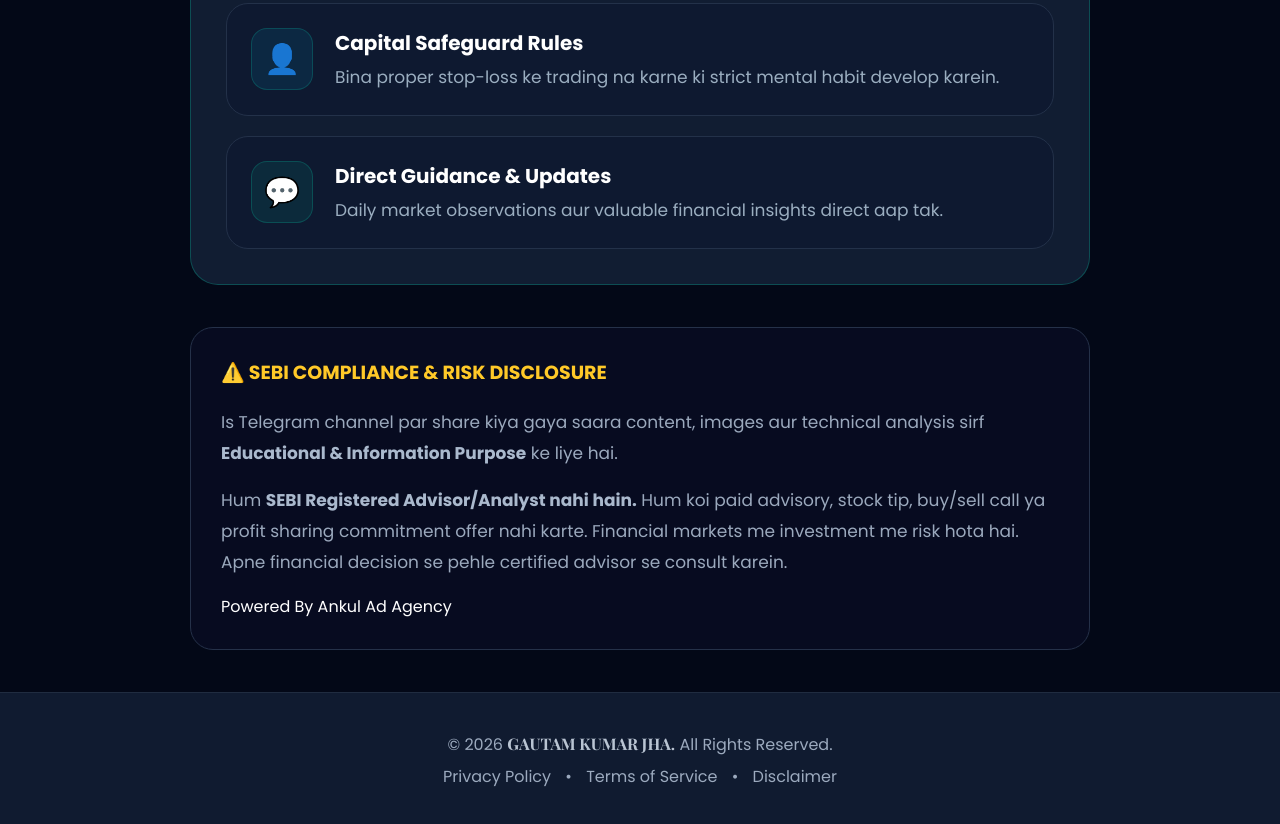
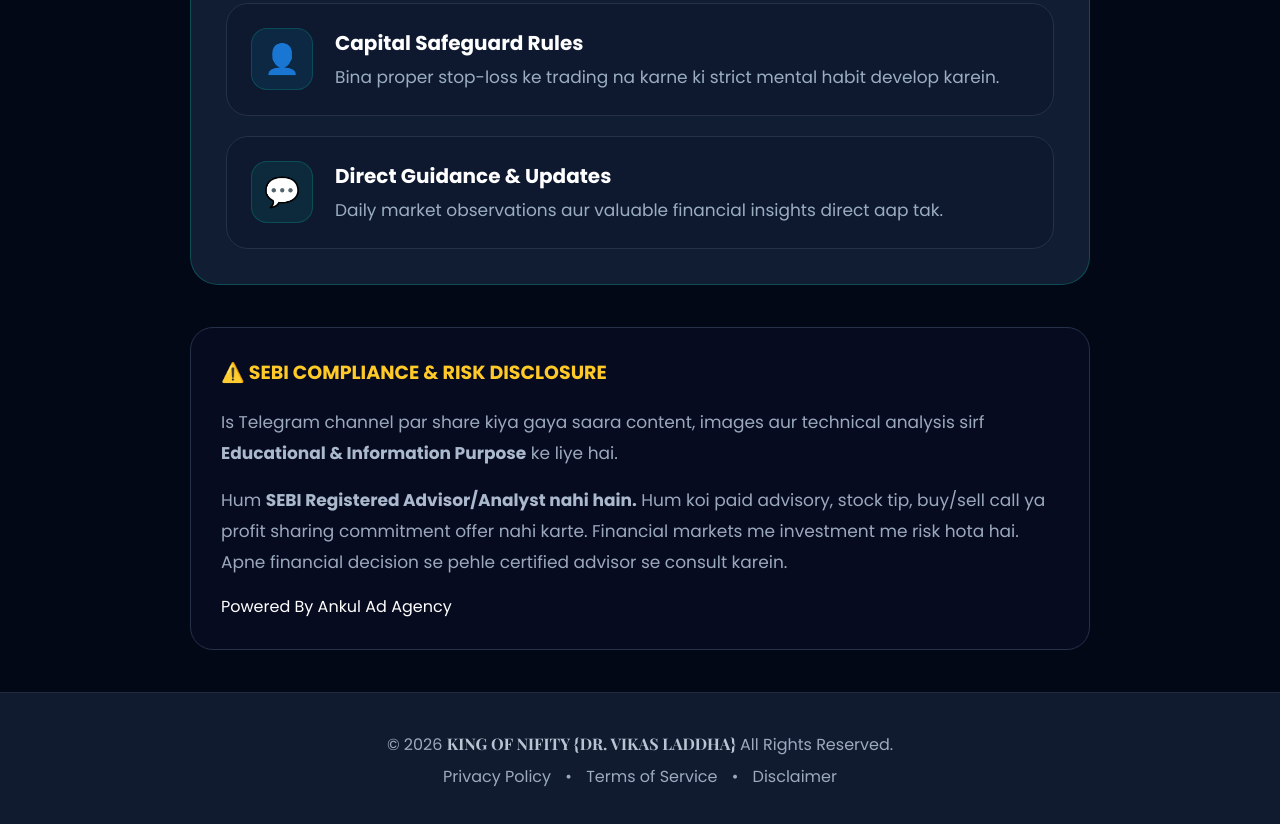
Before and after one commit to ankulvishwakarma2266/drvikas1, a plain HTML site: page index.html in a window 1280 px wide. Shown: the part 1349-2173 px from the top of the page. Drawn offline with nearby package versions, Linux system fonts and the light colour scheme.

Commit message:
Update index.html

```diff
--- a/index.html
+++ b/index.html
@@ -538,7 +538,7 @@ Powered By Ankul Ad Agency
 <footer class="footer">
 
 <p>
-© 2026 <strong>GAUTAM KUMAR JHA.</strong>
+© 2026 <strong>KING OF NIFITY {DR. VIKAS LADDHA}</strong>
 All Rights Reserved.
 </p>
 
```
